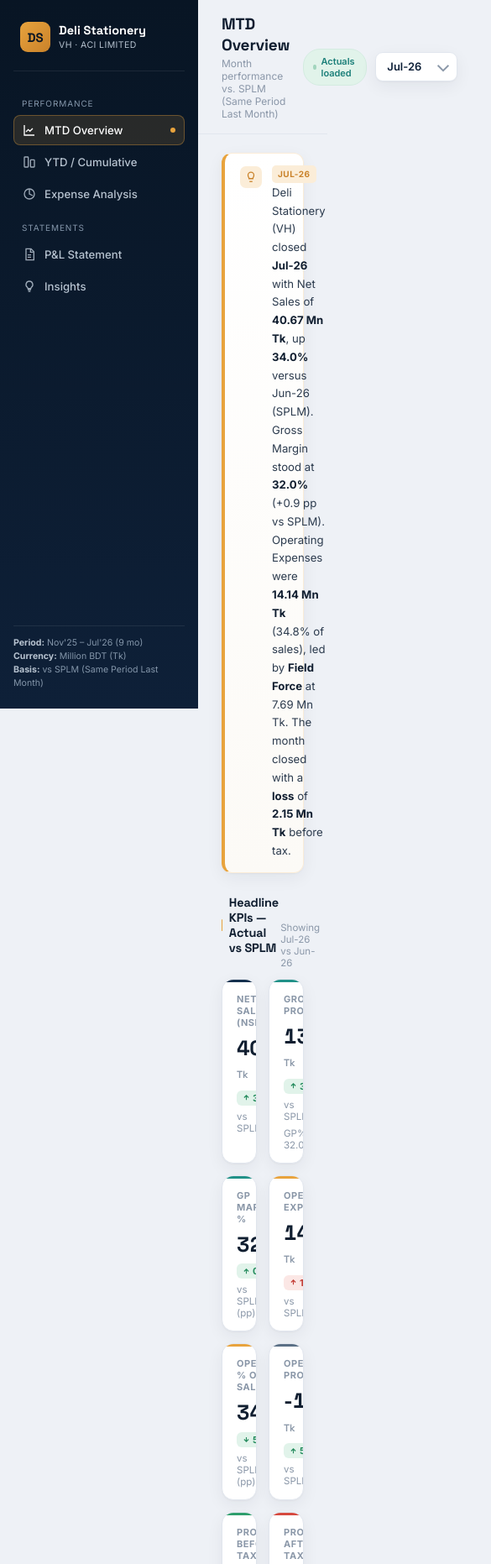
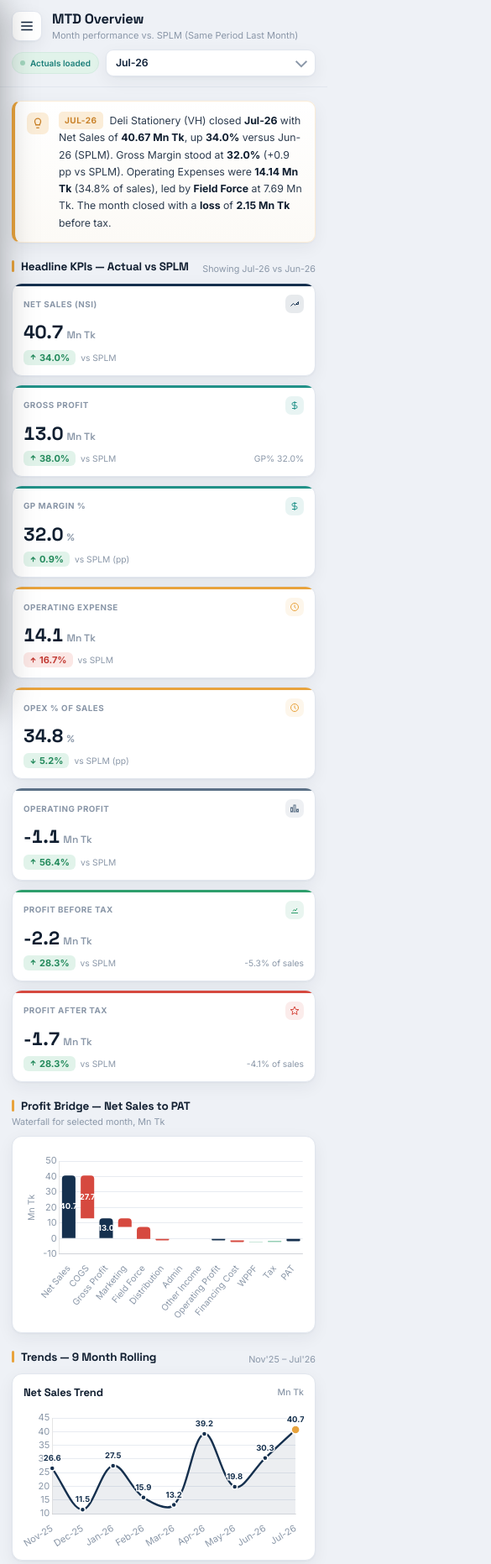
Before and after one commit to ACI-Edulink/profit-loss-VH-analysis, a plain HTML site: page index.html in a window 390 px wide. Shown: the top 1863 px of the page at 84% size, 585 px wide, since content can reach past the window. Drawn offline with Linux system fonts and the light colour scheme.

Commit message:
Add files via upload

```diff
--- a/index.html
+++ b/index.html
@@ -261,13 +261,99 @@ th.cur-col{ color:var(--amber-600) !important; }
   .kpi-grid{ grid-template-columns:repeat(2,1fr);}
   .grid2, .grid3, .grid-auto{ grid-template-columns:1fr; }
 }
+
+/* ===== HAMBURGER (hidden on desktop) ===== */
+.hamburger{
+  display:none; align-items:center; justify-content:center;
+  width:36px; height:36px; border-radius:9px; border:1px solid var(--border);
+  background:#fff; box-shadow:var(--shadow-card); cursor:pointer; color:var(--navy-900); flex-shrink:0;
+}
+.hamburger svg{ width:18px;height:18px; }
+.topbar-left{ display:flex; align-items:center; gap:12px; min-width:0; }
+.sidebar-overlay{ display:none; }
+
+/* ===== MOBILE / TABLET RESPONSIVE ===== */
+@media (max-width: 860px){
+  .hamburger{ display:flex; }
+  .app{ display:block; }
+  .sidebar{
+    position:fixed; top:0; left:0; height:100vh; z-index:60;
+    width:250px; max-width:80vw;
+    transform:translateX(-100%);
+    transition:transform .25s ease;
+    box-shadow:0 0 40px rgba(0,0,0,0.35);
+  }
+  .sidebar.open{ transform:translateX(0); }
+  .sidebar-overlay{
+    display:block; position:fixed; inset:0; z-index:55;
+    background:rgba(10,16,26,0.45); opacity:0; pointer-events:none;
+    transition:opacity .2s ease;
+  }
+  .sidebar-overlay.open{ opacity:1; pointer-events:auto; }
+  .main{ width:100%; }
+
+  .topbar{ padding:12px 14px; gap:10px; flex-wrap:wrap; }
+  .topbar-title h1{ font-size:16.5px; }
+  .topbar-title p{ font-size:11px; }
+  .topbar-controls{ gap:8px; }
+  .badge-live{ padding:6px 9px; font-size:10px; }
+  .select-wrap select{ padding:8px 28px 8px 11px; font-size:12.3px; }
+
+  .page{ padding:16px 14px 46px; }
+  .section-head{ margin:20px 0 10px; flex-wrap:wrap; gap:4px; }
+  .section-head h2{ font-size:13.5px; }
+  .section-head .sub{ font-size:10.8px; }
+
+  .kpi-grid{ grid-template-columns:repeat(2,1fr); gap:10px; }
+  .kpi-card{ padding:13px 13px 12px; border-radius:12px; }
+  .kpi-label{ font-size:9.8px; }
+  .kpi-value{ font-size:19px; }
+  .kpi-icon{ width:22px;height:22px; }
+  .kpi-icon svg{ width:12px;height:12px; }
+  .kpi-sub{ font-size:10.3px; }
+
+  .grid2, .grid3, .grid-auto{ grid-template-columns:1fr; gap:10px; }
+  .chart-card{ padding:13px 13px 10px; border-radius:12px; }
+  [style*="height:290px"]{ height:230px !important; }
+  [style*="height:250px"]{ height:220px !important; }
+  [style*="height:230px"]{ height:200px !important; }
+  [style*="height:210px"]{ height:190px !important; }
+  [style*="height:200px"]{ height:185px !important; }
+
+  .comment-banner{ padding:12px 14px; border-radius:10px; }
+  .comment-banner .txt{ font-size:12.3px; }
+
+  .table-card .th-head{ padding:12px 13px 10px; flex-wrap:wrap; gap:4px; }
+  table{ font-size:11.3px; }
+  thead th{ padding:8px 10px; font-size:9.6px; }
+  tbody td{ padding:7px 10px; }
+
+  .insight-item{ padding:11px 13px; }
+  .insight-item .body p{ font-size:12.3px; }
+}
+
+@media (max-width: 480px){
+  .kpi-grid{ grid-template-columns:1fr; }
+  .topbar{ flex-direction:column; align-items:stretch; }
+  .topbar-controls{ justify-content:space-between; }
+  .select-wrap{ flex:1; }
+  .select-wrap select{ width:100%; }
+  .kpi-value{ font-size:22px; }
+  [style*="height:290px"]{ height:210px !important; }
+  [style*="height:250px"]{ height:200px !important; }
+  [style*="height:230px"]{ height:190px !important; }
+  [style*="height:210px"]{ height:180px !important; }
+  [style*="height:200px"]{ height:175px !important; }
+}
 </style>
 </head>
 <body>
 <div class="app">
 
+  <div class="sidebar-overlay" id="sidebarOverlay"></div>
+
   <!-- ============ SIDEBAR ============ -->
-  <aside class="sidebar">
+  <aside class="sidebar" id="sidebar">
     <div class="brand">
       <div class="brand-mark">DS</div>
       <div class="brand-text">
@@ -309,9 +395,14 @@ th.cur-col{ color:var(--amber-600) !important; }
   <!-- ============ MAIN ============ -->
   <div class="main">
     <div class="topbar">
-      <div class="topbar-title">
-        <h1 id="pageTitle">MTD Overview</h1>
-        <p id="pageSub">Month performance vs. SPLM (Same Period Last Month)</p>
+      <div class="topbar-left">
+        <button class="hamburger" id="hamburgerBtn" aria-label="Open menu">
+          <svg viewBox="0 0 24 24" fill="none" stroke="currentColor" stroke-width="2.3"><path d="M3 6h18M3 12h18M3 18h18"/></svg>
+        </button>
+        <div class="topbar-title">
+          <h1 id="pageTitle">MTD Overview</h1>
+          <p id="pageSub">Month performance vs. SPLM (Same Period Last Month)</p>
+        </div>
       </div>
       <div class="topbar-controls">
         <span class="badge-live"><span class="pulse"></span> Actuals loaded</span>
@@ -417,8 +508,8 @@ th.cur-col{ color:var(--amber-600) !important; }
           <div class="chart-wrap" style="height:230px;"><canvas id="opexDonutChart"></canvas></div>
         </div>
         <div class="chart-card">
-          <div class="ch-head"><h3>GP Growth% vs OPEX Growth% Differential</h3><span class="ch-note">MoM growth gap, pp</span></div>
-          <div class="chart-wrap" style="height:230px;"><canvas id="gpOpexDiffChart"></canvas></div>
+          <div class="ch-head"><h3>FF Cost % of Sales Trend</h3><span class="ch-note">Sales (bar) vs FF Cost % of Sales (line)</span></div>
+          <div class="chart-wrap" style="height:230px;"><canvas id="ffCostTrendChart"></canvas></div>
         </div>
       </div>
 
@@ -628,6 +719,19 @@ monthSelect.addEventListener('change', e=>{
 });
 
 /* =========================================================
+   MOBILE SIDEBAR (hamburger drawer)
+========================================================= */
+const sidebarEl = document.getElementById('sidebar');
+const sidebarOverlay = document.getElementById('sidebarOverlay');
+const hamburgerBtn = document.getElementById('hamburgerBtn');
+function openSidebar(){ sidebarEl.classList.add('open'); sidebarOverlay.classList.add('open'); }
+function closeSidebar(){ sidebarEl.classList.remove('open'); sidebarOverlay.classList.remove('open'); }
+hamburgerBtn.addEventListener('click', ()=>{
+  sidebarEl.classList.contains('open') ? closeSidebar() : openSidebar();
+});
+sidebarOverlay.addEventListener('click', closeSidebar);
+
+/* =========================================================
    NAV / PAGE SWITCHING
 ========================================================= */
 document.querySelectorAll('.nav-item').forEach(item=>{
@@ -646,6 +750,7 @@ document.querySelectorAll('.nav-item').forEach(item=>{
     };
     document.getElementById('pageTitle').textContent = titles[page][0];
     document.getElementById('pageSub').textContent = titles[page][1];
+    closeSidebar();
   });
 });
 
@@ -930,17 +1035,22 @@ function renderOpexDonut(){
         tooltip:{ callbacks:{ label:(ctx)=>{ const total = ctx.dataset.data.reduce((a,b)=>a+b,0); const v = ctx.raw; return `${ctx.label}: ${fmt(v,2)} Mn (${fmt(v/total*100,1)}%)`; } } } } }
   });
 }
-function renderGpOpexDiff(){
-  destroy('gpopexdiff');
-  const diff = DATA.map(d=> (d.g.gross_profit===null||d.g.opex_total===null) ? null : d.g.gross_profit - d.g.opex_total);
-  charts.gpopexdiff = new Chart(document.getElementById('gpOpexDiffChart'), {
-    type:'bar',
-    data:{ labels:MONTHS, datasets:[{ data:diff, backgroundColor: diff.map(v=> v===null? COL.slateSoft : (v>=0?COL.green:COL.red)),
-      borderRadius:5, dataLabels:{ color:(v)=> v===null?COL.slate:(v>=0?COL.green:COL.red), formatter:(v)=> v===null?'':fmt(v,1)+'pp' } }]},
-    options:{ responsive:true, maintainAspectRatio:false, layout:{padding:{top:16,bottom:6}},
-      plugins:{legend:{display:false}, dataLabels:{display:true},
-        tooltip:{callbacks:{label:(ctx)=> ctx.raw===null?'No prior month base':`${fmt(ctx.raw,1)} pp`}}},
-      scales:{ x:{grid:{display:false}}, y:{...baseGrid(), ticks:{callback:v=>v+'pp'}} } }
+function renderFfCostTrend(){
+  destroy('ffcost');
+  charts.ffcost = new Chart(document.getElementById('ffCostTrendChart'), {
+    data:{ labels:MONTHS, datasets:[
+      { type:'bar', label:'Sales', data:DATA.map(d=>d.net_sales), backgroundColor:COL.navy, borderRadius:5, order:2, yAxisID:'y', maxBarThickness:38,
+        dataLabels:{ color:COL.navy, formatter:(v)=>fmt(v,1) } },
+      { type:'line', label:'FF Cost % of Sales', data:DATA.map(d=>pct(d.ff_pct)), borderColor:COL.red, backgroundColor:COL.red, tension:.35, borderWidth:2.4, pointRadius:3.5, pointBackgroundColor:COL.red, pointBorderColor:'#fff', pointBorderWidth:1.5, yAxisID:'y1', order:1,
+        dataLabels:{ color:COL.red, offset:11, formatter:(v)=>fmt(v,1)+'%' } }
+    ]},
+    options:{ responsive:true, maintainAspectRatio:false, layout:{padding:{top:18}},
+      plugins:{ legend:{display:true, position:'top', align:'end', labels:{boxWidth:9,boxHeight:9,usePointStyle:true,pointStyle:'rect', font:{size:10.5}}},
+        tooltip:{mode:'index', intersect:false}, dataLabels:{display:true} },
+      scales:{ x:{grid:{display:false}},
+        y:{...baseGrid(), position:'left', title:{display:true,text:'Sales (Mn Tk)',color:COL.tick,font:{size:10}}},
+        y1:{ position:'right', grid:{display:false}, ticks:{callback:v=>v+'%'}, title:{display:true,text:'FF Cost % of Sales',color:COL.tick,font:{size:10}} }
+      } }
   });
 }
 
@@ -1219,7 +1329,7 @@ function renderAll(){
   renderMktFixVar();
   renderFfFixVar();
   renderOpexDonut();
-  renderGpOpexDiff();
+  renderFfCostTrend();
   renderExpenseTable();
 
   renderPnlComment();
```
